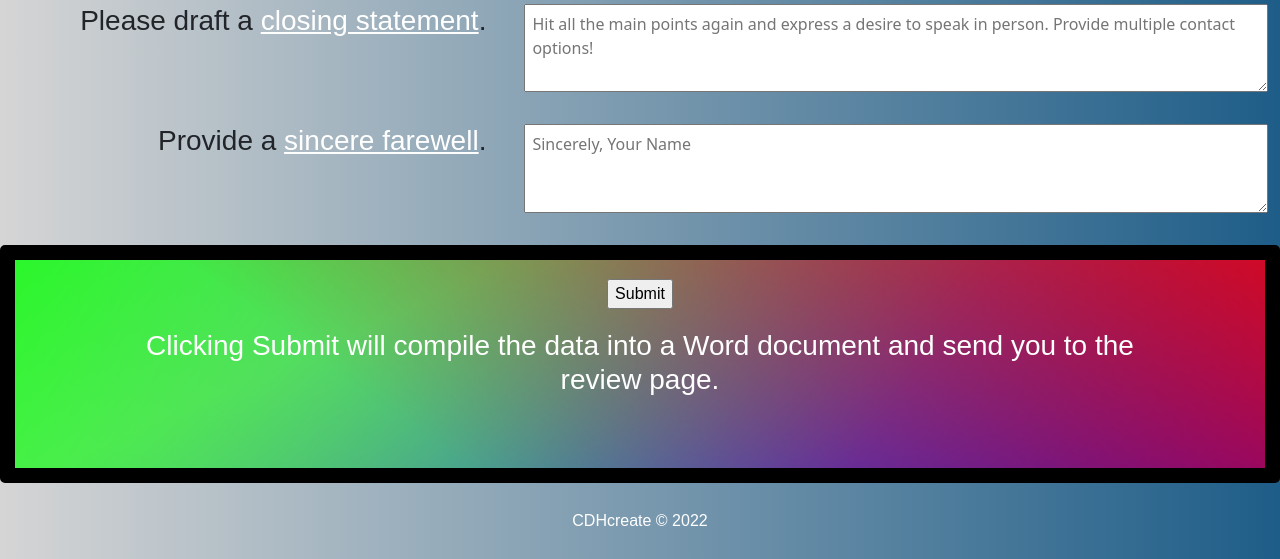
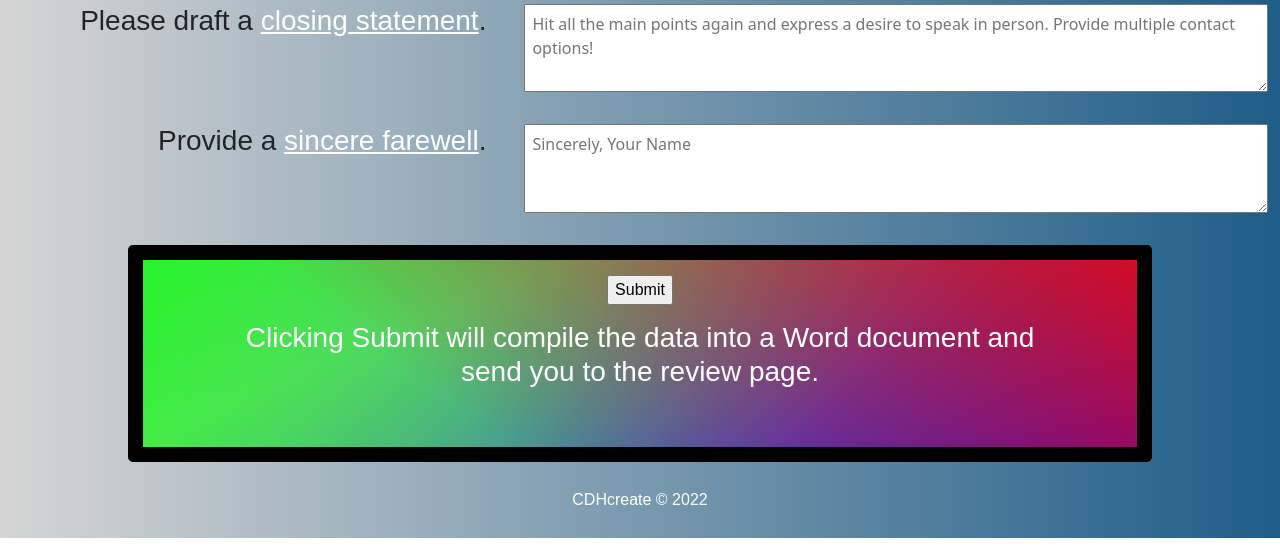
Before and after one commit to cdh616x/CLScribe-flask, a Flask app: page / in a window 1280 px wide. Shown: the part 967-1526 px from the top of the page. After the commit the page ends 1505 px from the top, so only its background shows below. Run offline with Flask 2, Linux system fonts and the light colour scheme; some web fonts are replaced.

Commit message:
update submit area

```diff
--- a/static/styles.css
+++ b/static/styles.css
@@ -98,3 +98,7 @@ footer {
     color: white;
     text-decoration: none;
 }
+
+.submit-row {
+    padding: 0 10% 0;
+}
--- a/templates/index.html
+++ b/templates/index.html
@@ -77,7 +77,7 @@
              <textarea name="farewell" cols="40" rows="3" placeholder="Sincerely, Your Name "></textarea>
          </div>
      </div>
-     <div class="row">
+     <div class="submit-row">
          <div class="submit-col">
              <input class="submit" type="submit">
              <h3 class="align-center">Clicking Submit will compile the data into a Word document and send you to the review page.</h3>
```
